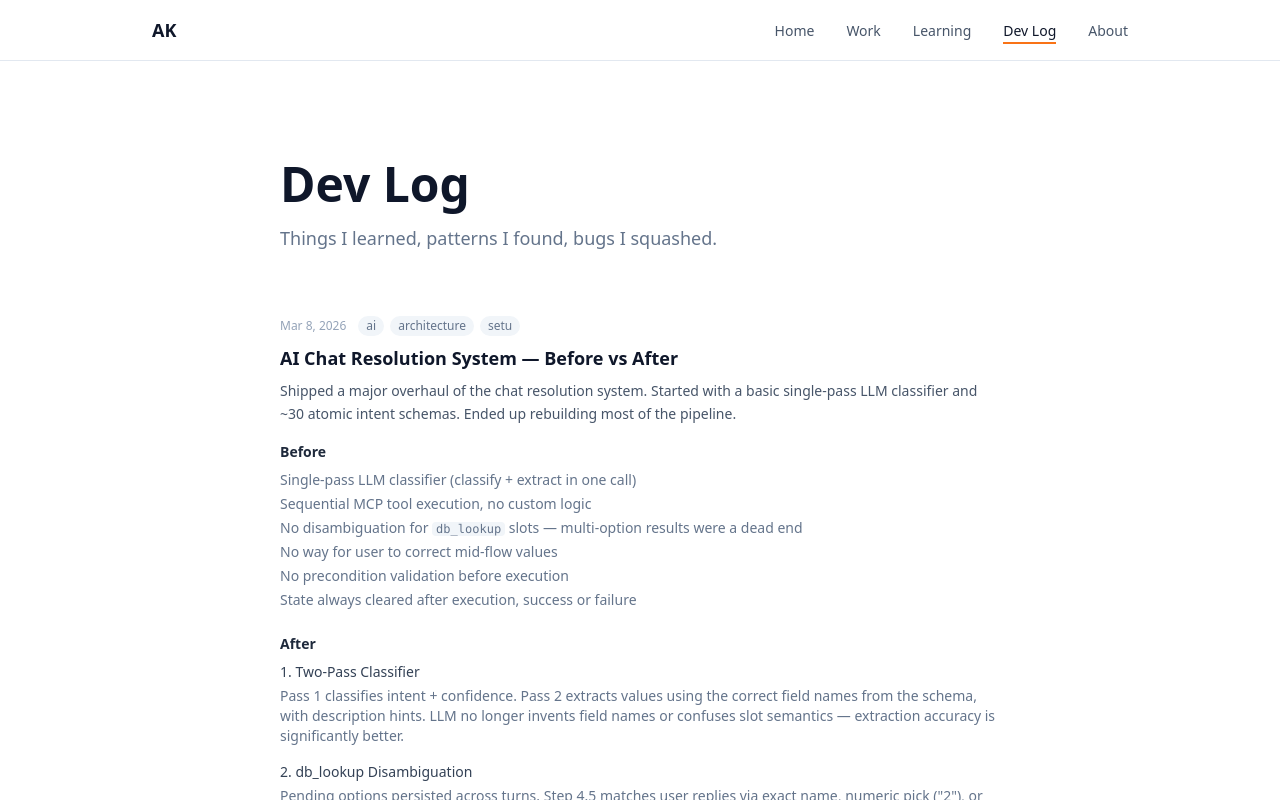
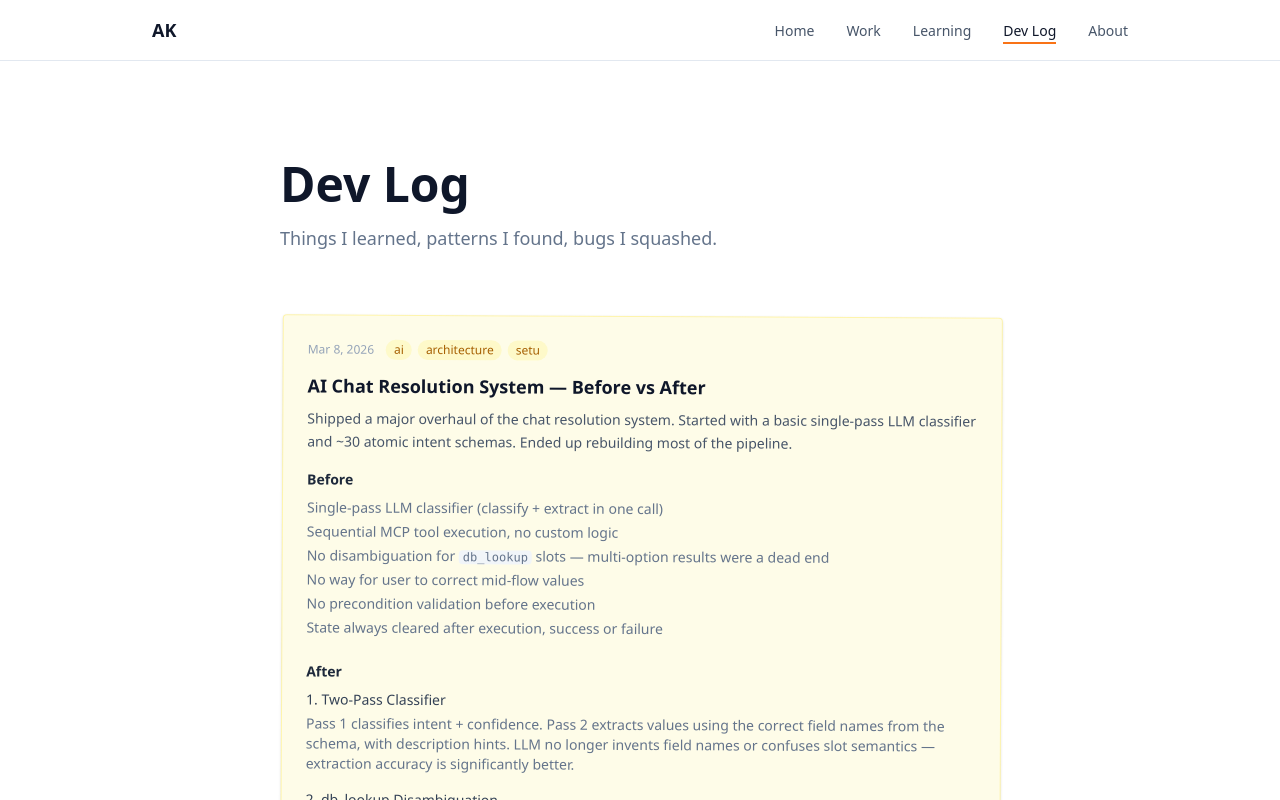
Before and after one commit to akshay-nm/akshay-ooo, a Next.js app: page /dev-log in a window 1280 px wide. Shown: the top 800 px of the page. Built offline with nearby package versions, Linux system fonts and the light colour scheme; a web font is replaced by a local one.

Commit message:
style dev-log entries as sticky notes with random rotations

```diff
--- a/src/app/dev-log/page.tsx
+++ b/src/app/dev-log/page.tsx
@@ -156,6 +156,31 @@ const entries: Entry[] = [
   },
 ]
 
+const NOTE_COLORS = [
+  'bg-yellow-50 border-yellow-200/60',
+  'bg-pink-50 border-pink-200/60',
+  'bg-blue-50 border-blue-200/60',
+  'bg-green-50 border-green-200/60',
+]
+
+// Deterministic pseudo-random rotation per entry (avoids hydration mismatch)
+function seededRotation(index: number) {
+  const x = Math.sin(index * 9301 + 4927) * 49297
+  return ((x - Math.floor(x)) * 6 - 3) // range: -3 to 3 degrees
+}
+
+const TAG_COLORS: Record<string, string> = {
+  ai: 'bg-yellow-100/80 text-yellow-700',
+  architecture: 'bg-yellow-100/80 text-yellow-700',
+  setu: 'bg-yellow-100/80 text-yellow-700',
+  networking: 'bg-pink-100/80 text-pink-700',
+  tcp: 'bg-pink-100/80 text-pink-700',
+  react: 'bg-blue-100/80 text-blue-700',
+  animation: 'bg-blue-100/80 text-blue-700',
+  tailwind: 'bg-green-100/80 text-green-700',
+  css: 'bg-green-100/80 text-green-700',
+}
+
 function formatDate(dateStr: string) {
   const date = new Date(dateStr + 'T00:00:00')
   return date.toLocaleDateString('en-US', {
@@ -183,15 +208,17 @@ export default function DevLogPage() {
           </p>
         </motion.header>
 
-        <div className="space-y-10">
+        <div className="space-y-8">
           {entries.map((entry, i) => (
             <motion.div
               key={entry.date + entry.title}
-              initial={{ opacity: 0, y: 16 }}
-              animate={{ opacity: 1, y: 0 }}
+              initial={{ opacity: 0, y: 16, rotate: 0 }}
+              animate={{ opacity: 1, y: 0, rotate: seededRotation(i) }}
+              whileHover={{ rotate: 0, scale: 1.02 }}
               transition={{ delay: i * 0.08, duration: 0.4 }}
+              className={`rounded-sm border p-6 shadow-sm hover:shadow-md transition-shadow ${NOTE_COLORS[i % NOTE_COLORS.length]}`}
             >
-              <div className="flex items-center gap-3 mb-2">
+              <div className="flex items-center gap-3 mb-3">
                 <time className="text-xs font-medium text-slate-400 tabular-nums">
                   {formatDate(entry.date)}
                 </time>
@@ -199,7 +226,7 @@ export default function DevLogPage() {
                   {entry.tags.map((tag) => (
                     <span
                       key={tag}
-                      className="px-2 py-0.5 text-xs font-medium rounded-full bg-slate-100 text-slate-500"
+                      className={`px-2 py-0.5 text-xs font-medium rounded-full ${TAG_COLORS[tag] || 'bg-slate-100 text-slate-500'}`}
                     >
                       {tag}
                     </span>
```
